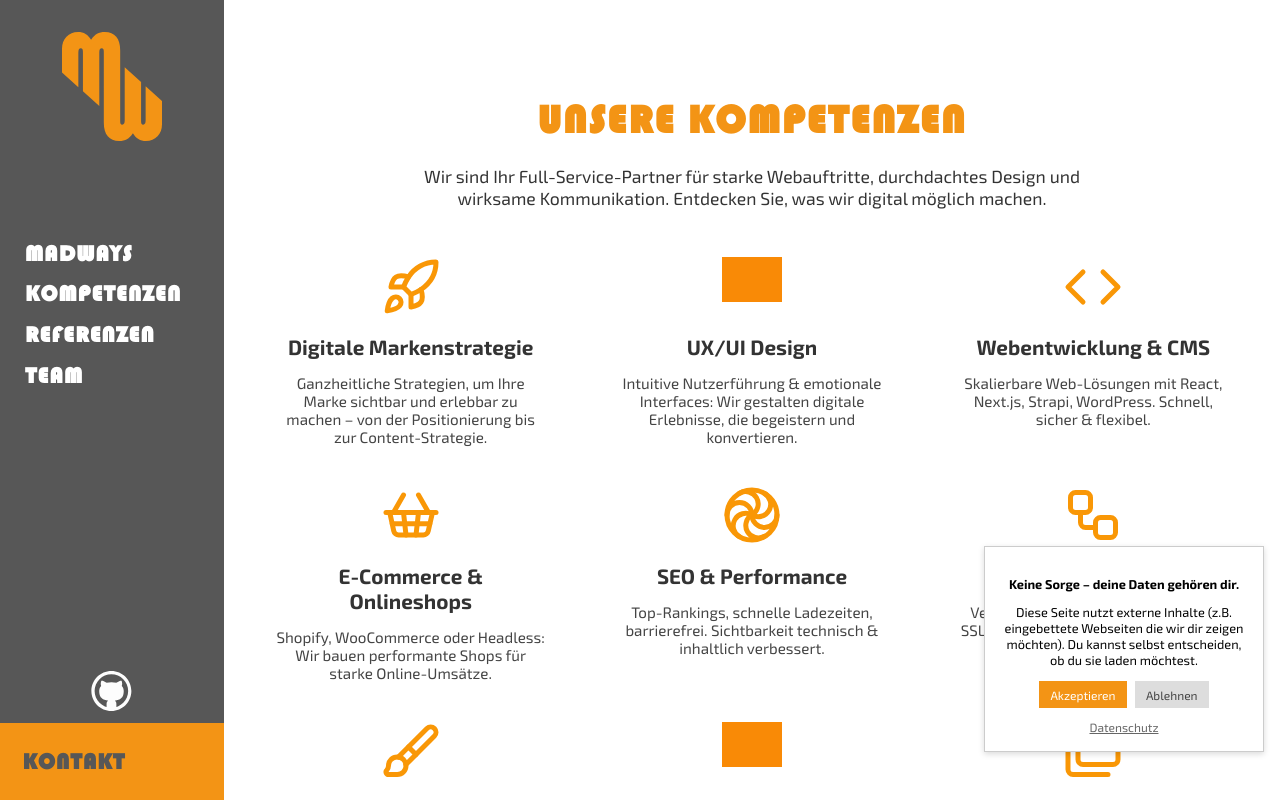
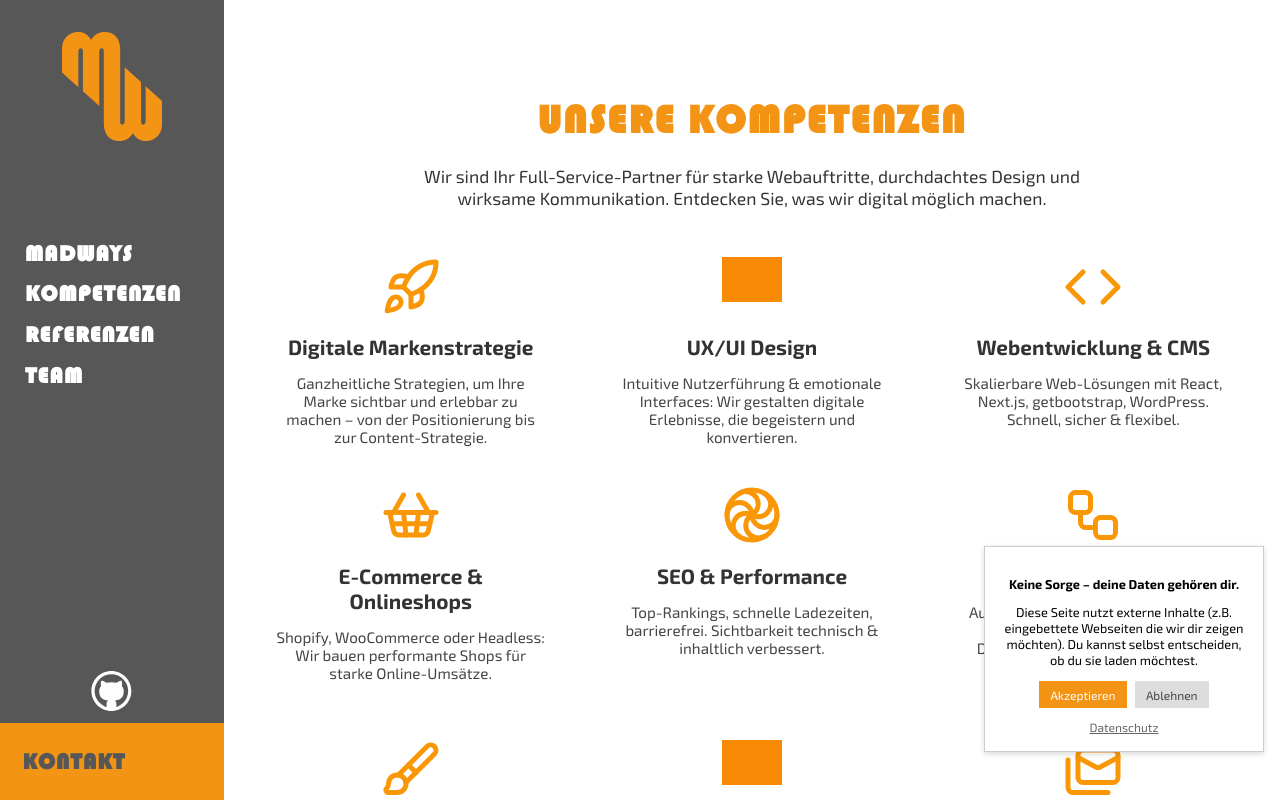
Before and after one commit to Madways/madways.de, a React (Vite) app: page /kompetenzen in a window 1280 px wide. Built offline with nearby package versions, Linux system fonts and the light colour scheme; grey boxes are pictures that could not be loaded.

Commit message:
some text edits

```diff
--- a/src/pages/Kompetenzen.jsx
+++ b/src/pages/Kompetenzen.jsx
@@ -15,7 +15,7 @@ const kompetenzen = [
   {
     icon: '/icons/code.svg',
     title: 'Webentwicklung & CMS',
-    text: 'Skalierbare Web-Lösungen mit React, Next.js, Strapi, WordPress. Schnell, sicher & flexibel.',
+    text: 'Skalierbare Web-Lösungen mit React, Next.js, getbootstrap, WordPress. Schnell, sicher & flexibel.',
   },
   {
     icon: '/icons/ecommerce.svg',
@@ -32,7 +32,7 @@ const kompetenzen = [
   title: 'Hosting & DevOps',
   text: (
     <>
-      Vercel, Netlify, eigene Server: CI/CD, SSL, Domains & Deployment, wie es zu Ihrem Projekt passt.
+      Auf unserem Madways-Server (oder einem deiner Wahl) : CI/CD, SSL, Domains & Deployment, wie es zu Ihrem Projekt passt.
       <br />
       <a href="/preisliste" className="yellow-link">Preisliste ansehen</a>
     </>
@@ -53,7 +53,7 @@ const kompetenzen = [
   title: 'Mail & Collaboration',
   text: (
     <>
-      Einrichtung und Betrieb von sicheren E-Mail-Konten, Groupware und Cloud-Lösungen auf Wunsch mit eigener Domain.
+      Einrichtung und Betrieb von sicheren E-Mail-Konten, Groupware und Cloud-Lösungen mit deiner Wunsch-Domain.
       <br />
       <a href="/preisliste" className="yellow-link">Preisliste ansehen</a>
     </>
```
